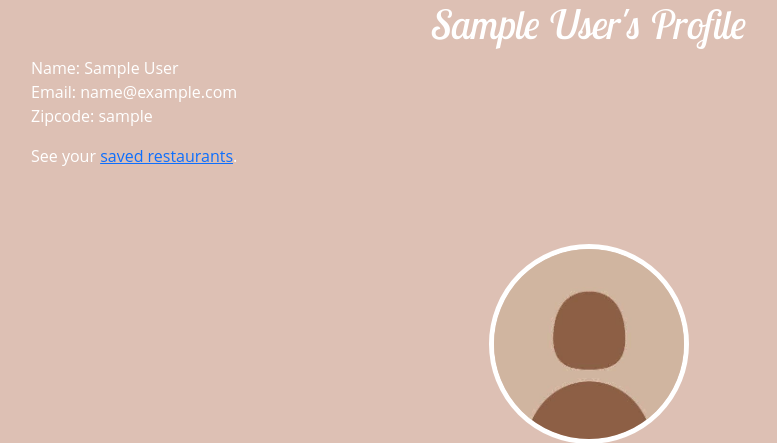
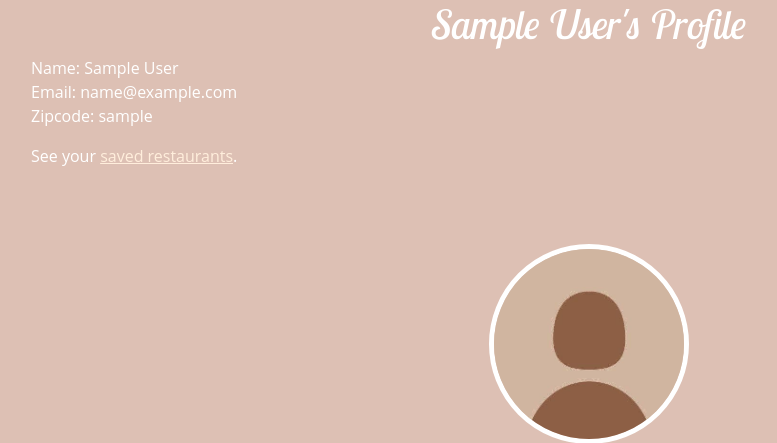
Before and after one commit to mknp21/brunchies, a Flask app: page /myprofile in a window 1280 px wide. Shown: the part 56-499 px from the top of the page, without its empty margins (51-828 px from the left). Run offline with Flask 2, Linux system fonts and the light colour scheme; the visitor is signed in with stand-in values (Sample User, id 1); data comes from the database, SQL or seed files in the repository.

Commit message:
Changed link color

```diff
--- a/static/css/base.css
+++ b/static/css/base.css
@@ -15,6 +15,10 @@
   text-align: center;
 }
 
+a {
+  color: #FFEEDC;
+}
+
 .navbar-brand {
   font-family: 'Lobster Two', cursive;
 }
```
